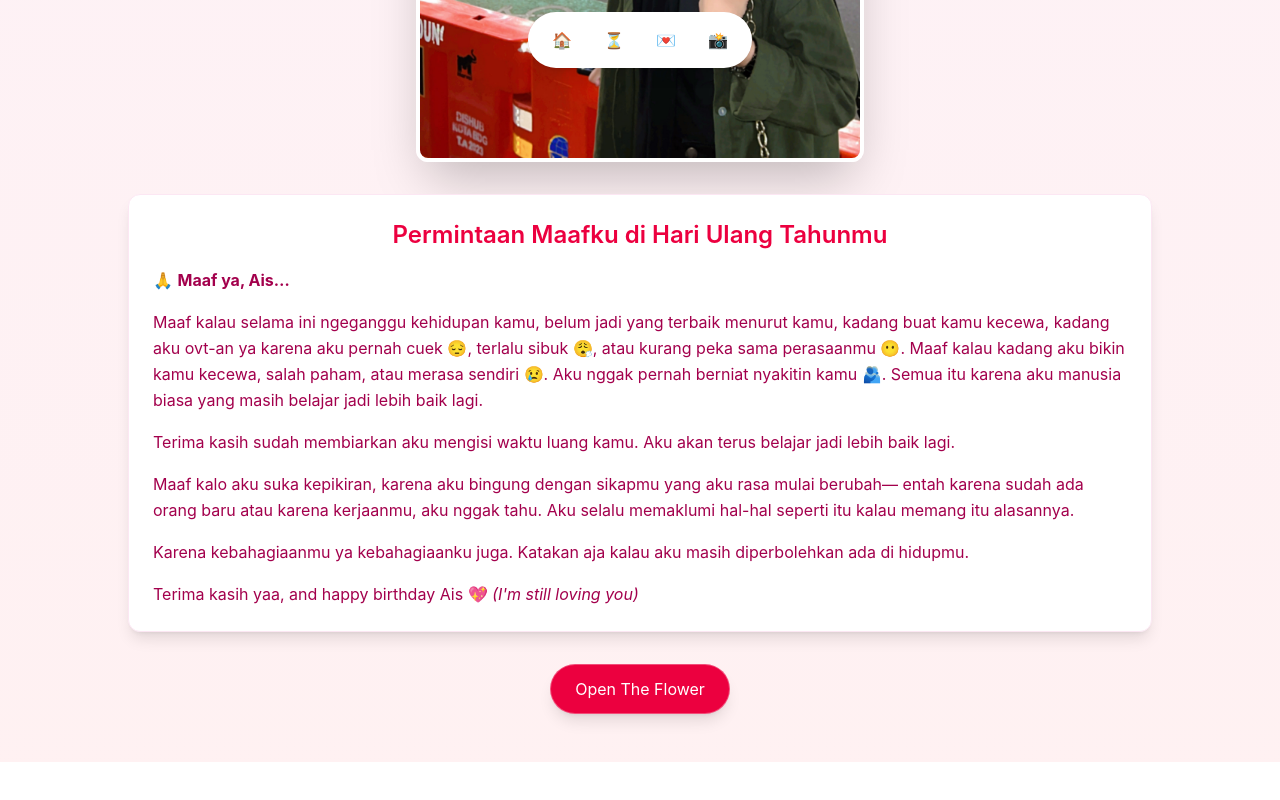
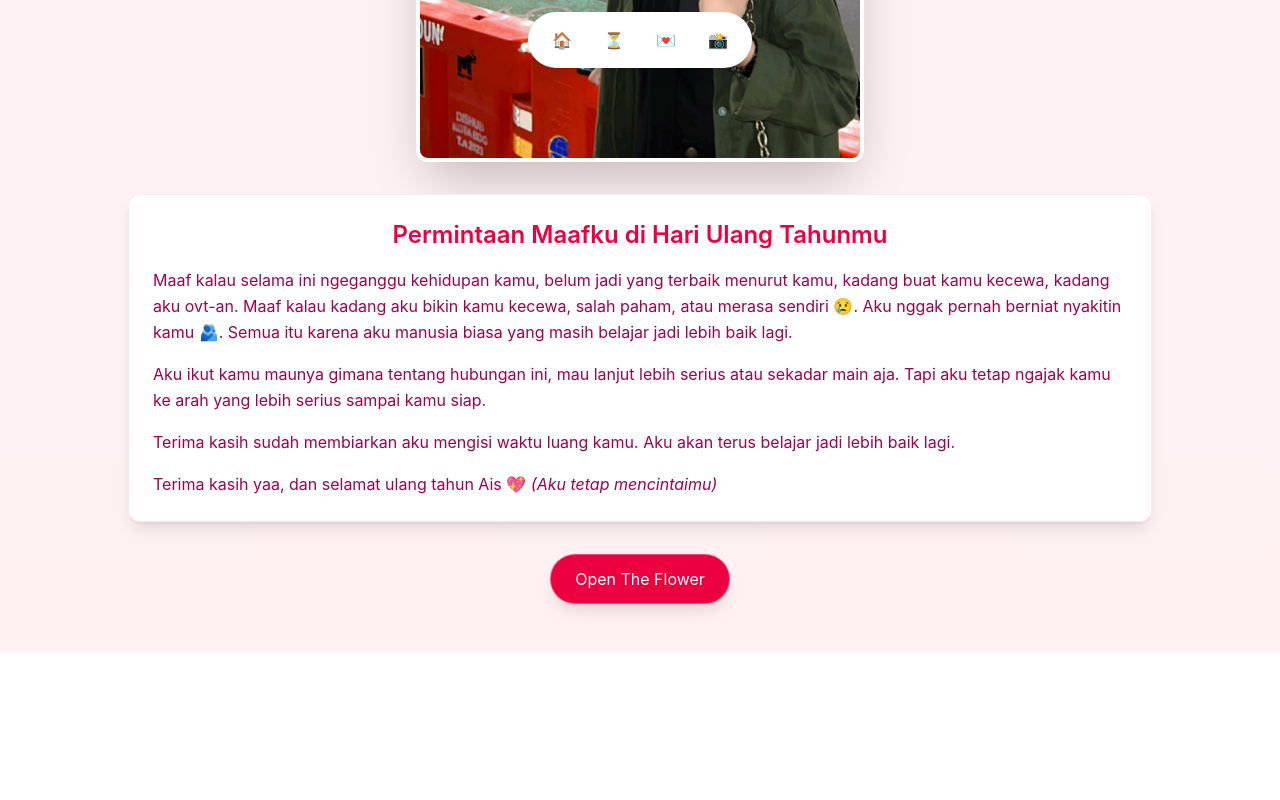
Before and after one commit to Draconik513/bubu-dudu-aisyah-, a React (Vite) app: page /memories in a window 1280 px wide. Shown: the part 716-1516 px from the top of the page. After the commit the page ends 1464 px from the top, so only its background shows below. Built offline with nearby package versions, Linux system fonts and the light colour scheme.

Commit message:
Update Memories.jsx

```diff
--- a/src/pages/Memories.jsx
+++ b/src/pages/Memories.jsx
@@ -41,29 +41,29 @@ const Memories = ({ isIOS }) => {
            <motion.p
   initial={{ opacity: 0, y: 20 }}
   animate={{ opacity: 1, y: 0 }}
-              transition={{ duration: 1, delay: 0.6 }}
-            >
-              🙏 <strong>Maaf ya, Ais…</strong>
-            </motion.p>
-
-            <motion.p
-              initial={{ opacity: 0, y: 20 }}
-              animate={{ opacity: 1, y: 0 }}
   transition={{ duration: 1, delay: 1.2 }}
 >
   Maaf kalau selama ini ngeganggu kehidupan kamu, belum jadi yang
-              terbaik menurut kamu, kadang buat kamu kecewa, kadang aku ovt-an
-              ya karena aku pernah cuek 😔, terlalu sibuk 😮‍💨, atau kurang peka
-              sama perasaanmu 😶. Maaf kalau kadang aku bikin kamu kecewa, salah
-              paham, atau merasa sendiri 😢. Aku nggak pernah berniat nyakitin
-              kamu 🫂. Semua itu karena aku manusia biasa yang masih belajar
-              jadi lebih baik lagi.
+  terbaik menurut kamu, kadang buat kamu kecewa, kadang aku ovt-an.
+  Maaf kalau kadang aku bikin kamu kecewa, salah paham, atau merasa
+  sendiri 😢. Aku nggak pernah berniat nyakitin kamu 🫂. Semua itu
+  karena aku manusia biasa yang masih belajar jadi lebih baik lagi.
 </motion.p>
 
 <motion.p
   initial={{ opacity: 0, y: 20 }}
   animate={{ opacity: 1, y: 0 }}
   transition={{ duration: 1, delay: 1.8 }}
+>
+  Aku ikut kamu maunya gimana tentang hubungan ini, mau lanjut lebih
+  serius atau sekadar main aja. Tapi aku tetap ngajak kamu ke arah
+  yang lebih serius sampai kamu siap.
+</motion.p>
+
+<motion.p
+  initial={{ opacity: 0, y: 20 }}
+  animate={{ opacity: 1, y: 0 }}
+  transition={{ duration: 1, delay: 2.4 }}
 >
   Terima kasih sudah membiarkan aku mengisi waktu luang kamu. Aku
   akan terus belajar jadi lebih baik lagi.
@@ -72,31 +72,12 @@ const Memories = ({ isIOS }) => {
 <motion.p
   initial={{ opacity: 0, y: 20 }}
   animate={{ opacity: 1, y: 0 }}
-              transition={{ duration: 1, delay: 2.4 }}
+  transition={{ duration: 1, delay: 3.6 }}
 >
-              Maaf kalo aku suka kepikiran, karena aku bingung dengan sikapmu
-              yang aku rasa mulai berubah— entah karena sudah ada orang baru
-              atau karena kerjaanmu, aku nggak tahu. Aku selalu memaklumi
-              hal-hal seperti itu kalau memang itu alasannya.
+  Terima kasih yaa, dan selamat ulang tahun Ais 💖{" "}
+  <span className="italic">(Aku tetap mencintaimu)</span>
 </motion.p>
 
-            <motion.p
-              initial={{ opacity: 0, y: 20 }}
-              animate={{ opacity: 1, y: 0 }}
-              transition={{ duration: 1, delay: 3.0 }}
-            >
-              Karena kebahagiaanmu ya kebahagiaanku juga. Katakan aja kalau aku
-              masih diperbolehkan ada di hidupmu.
-            </motion.p>
-
-            <motion.p
-              initial={{ opacity: 0, y: 20 }}
-              animate={{ opacity: 1, y: 0 }}
-              transition={{ duration: 1, delay: 3.6 }}
-            >
-              Terima kasih yaa, and happy birthday Ais 💖{" "}
-              <span className="italic">(I&apos;m still loving you)</span>
-            </motion.p>
           </div>
         </motion.div>
 
```
Lines whose indentation alone changed are shown as unchanged.
